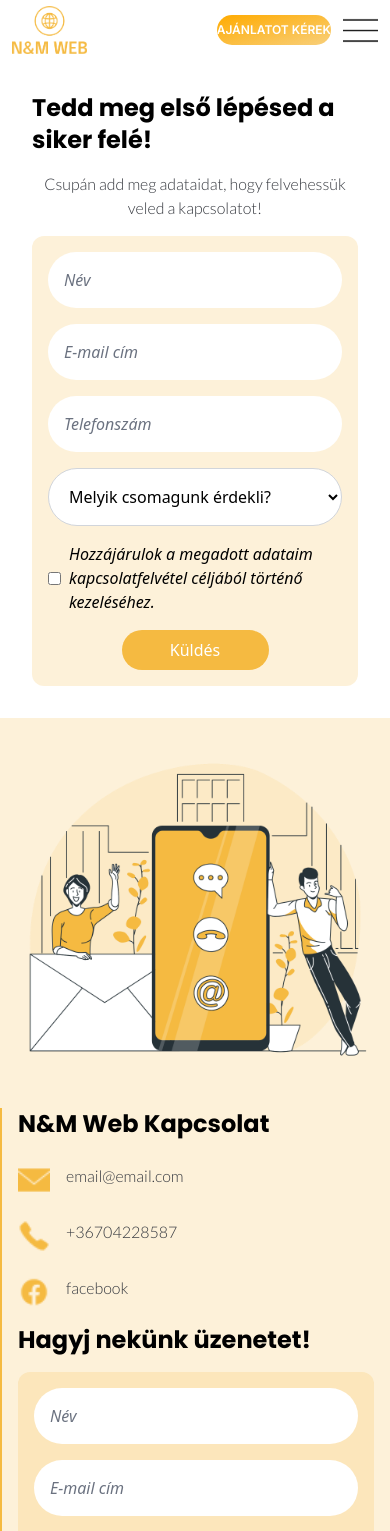
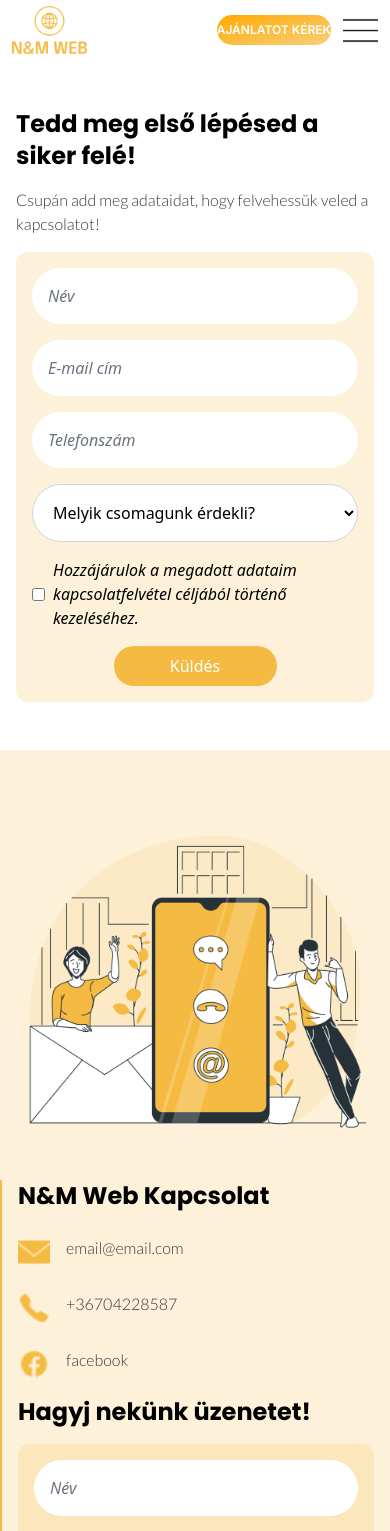
Before and after one commit to pentekmate/n-m-web-landing-page, a Next.js app: page /contact in a window 390 px wide. Shown: the top 1531 px of the page. Built offline with nearby package versions, Linux system fonts and the light colour scheme.

Commit message:
responsive form

```diff
--- a/app/_Components/AboutUs.tsx
+++ b/app/_Components/AboutUs.tsx
@@ -5,7 +5,7 @@ import Button from "./Button";
 
 export default function AboutUs(){
     return(
-      <div  className="w-full  flex flex-col md:flex-row h-fit md:px-[90px] my-12 xl:my-24">
+      <div  className="w-full  flex flex-col px-4 gap-4 md:flex-row h-fit md:px-[90px] my-12 xl:my-24">
       <div  data-aos="fade-up" className="w-full md:w-1/2 flex items-center justify-center">
         <div className="rounded-full bg-gradient-to-br from-customStart to-customEnd w-2/3">
           <Image
--- a/app/_Components/Form.tsx
+++ b/app/_Components/Form.tsx
@@ -90,7 +90,7 @@ export default function Form({ tier, message }: FromProps) {
     <>
       <form
         onSubmit={handleSubmit}
-        className="bg-cyellow bg-opacity-20 rounded-xl w-full sm:w-3/4 md:w-2/4 xl:w-1/3 flex flex-col h-fit px-4 gap-4 py-4 items-center justify-center"
+        className="bg-cyellow bg-opacity-20 rounded-xl w-full  flex flex-col h-fit px-4 gap-4 py-4 items-center justify-center"
       >
         <input
           type="text"
--- a/app/_Components/ImportantWebsite.tsx
+++ b/app/_Components/ImportantWebsite.tsx
@@ -5,7 +5,7 @@ import { lato, poppins } from "../_Utils/fonts";
 import Button from "./Button";
 export default function ImporantWebsite(){
     return(
-        <div  className="w-full  flex flex-col md:flex-row h-fit my-12 xl:my-24 md:px-[90px]">
+        <div  className="w-full  flex flex-col md:flex-row gap-4 h-fit my-12 px-4 xl:my-24 md:px-[90px]">
           <div data-aos="fade-down-right" className="w-full md:w-1/2 flex items-center justify-center">
             <div className="rounded-full bg-gradient-to-br from-customStart to-customEnd w-2/3">
               <Image
@@ -17,7 +17,7 @@ export default function ImporantWebsite(){
           </div>
 
           <div data-aos="fade-down-right"  className="w-full md:w-1/2 flex   items-center justify-center">
-            <div className="flex md:items-start items-center flex-col gap-4">
+            <div className="flex  md:items-start items-center flex-col gap-4">
               <div className="flex flex-col gap-2">
                   <div className="flex relative ">
                     <h3 className={`${poppins.className} h2`}>
--- a/app/_Components/Navigation.tsx
+++ b/app/_Components/Navigation.tsx
@@ -42,7 +42,7 @@ export default function Navigation() {
     <div className={`sticky z-[100] h-[60px] top-0 md:px-[90px] w-full flex  items-center ${scrolling? "navigatorBg" : "navigatorNoBg"}`}>
       <div className="flex justify-between w-full">
           <Link href="/">
-            <Image src={scrolling? whiteLogo:logo} alt="logo" width={scrolling?110:75} height={scrolling?100:75} className={`${scrolling?"-mt-3":"m-3"}`} />
+            <Image src={scrolling? whiteLogo:logo} alt="logo" width={scrolling?110:75} height={scrolling?100:75} className={`${scrolling?"":"m-3"}`} />
           </Link>
           <div className="flex  items-center">
               <div className="hidden  sm:flex space-x-3">
--- a/app/_Components/PackageOffers.tsx
+++ b/app/_Components/PackageOffers.tsx
@@ -3,7 +3,7 @@ import PackageCard from "./PackageCard";
 
 export default function PackageOffers(){
     return(
-        <div  className="text-center flex flex-col gap-6 items-center my-12 xl:my-24">
+        <div  className="text-center flex px-4 flex-col gap-6 items-center my-12 xl:my-24">
         <h3 className={`${poppins.className} h2`}>
           Lássuk milyen csomagok közül válogathatsz
         </h3>
--- a/app/_Components/Reference.tsx
+++ b/app/_Components/Reference.tsx
@@ -19,7 +19,7 @@ export default function Reference() {
     <>
       <div
 
-        className="w-full bg-cyellow py-10 flex md:justify-center xl:mt-24 md:items-center flex-col md:px-[90px] mt-12"
+        className="w-full bg-cyellow py-10 flex px-4 md:justify-center xl:mt-24 md:items-center flex-col md:px-[90px] mt-12"
       >
      <div  data-aos-once data-aos="fade-right" className="w-full flex flex-col items-center">
         <h3 className={`${poppins.className} h2`}> Referenciák </h3>
--- a/app/_Components/SpecialOffer.tsx
+++ b/app/_Components/SpecialOffer.tsx
@@ -5,9 +5,9 @@ import Button from "./Button";
 
 export default function SpecialOffer(){
     return(
-        <div  className="w-full flex flex-col md:flex-row py-16  bg-cyellow bg-opacity-10 md:px-[90px] xl:my-24 my-12">
+        <div  className="w-full flex flex-col px-4 md:flex-row py-16  bg-cyellow bg-opacity-10 md:px-[90px] xl:my-24 my-12">
         <div data-aos="fade-down-right" className="w-full md:w-1/2 flex px-4  flex-col gap-4 lg:gap-6 xl:gap-8 ">
-          <div>
+          <div className="flex flex-col gap-4">
             <h6 className={`${inter.className} text-cyellow uppercase `}>Egyedi ajánlat!</h6>
             <h3 className={`${poppins.className} h2`}>
               Webfejlesztés szinte ingyen!
--- a/app/_Components/WhyChooseUs.tsx
+++ b/app/_Components/WhyChooseUs.tsx
@@ -7,7 +7,7 @@ import Image from "next/image";
 
 export default function WhyChooseUs(){
     return(
-        <div  className="text-center w-full flex flex-col gap-1 items-center md:px-[90px] xl:my-24 my-12">
+        <div  className="text-center w-full flex flex-col gap-1 px-4 items-center md:px-[90px] xl:my-24 my-12">
           <h3  className={`${poppins.className} h2 `}>
             Miért válassz minket?
           </h3>
--- a/app/contact/page.tsx
+++ b/app/contact/page.tsx
@@ -86,21 +86,23 @@ export default function Contact() {
     <>
       <Navigation />
 
-      <div className="flex flex-col items-center space-y-4 m-8 sm:m-4 md:m-6 lg:m-8 xl:m-10">
+      <div className="flex flex-col items-center my-12 xl:my-24 md:px-[90px] px-4  gap-4 ">
         <h3
-          className={`${poppins.className} text-2xl lg:leading-[72px]  text-[1.5rem] md:text-[32px] lg:text-h2 font-bold  `}
+          className={`${poppins.className} h2 `}
         >
           Tedd meg első lépésed a siker felé!
         </h3>
         <p
-          className={`${lato.className} text-base md:m-3  md:text-start text-center px-30 text-fgrey lg:text-[30px] font-light  lg:leading-[40px]   leading-6`}
+          className={`${lato.className} p1`}
         >
           Csupán add meg adataidat, hogy felvehessük veled a kapcsolatot!
         </p>
+        <div className="md:w-1/2 w-full">
         <Form tier/>
+        </div>
       </div>
 
-      <div className="w-full flex flex-col md:flex-row bg-cyellow bg-opacity-20">
+      <div className="w-full flex flex-col md:flex-row py-10 bg-cyellow bg-opacity-20">
         <div className="w-full md:w-1/2 flex">
           <Image
             src={creator}
```
